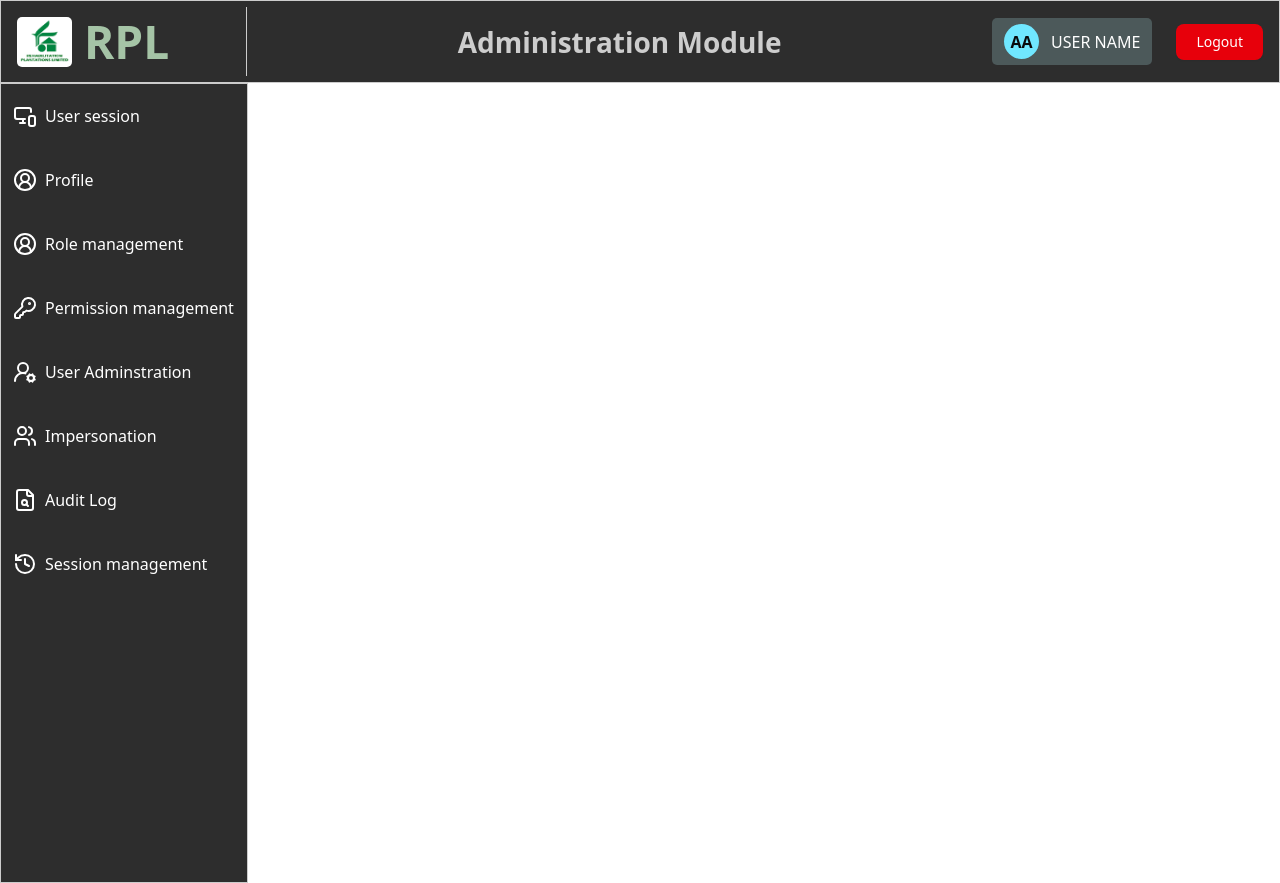
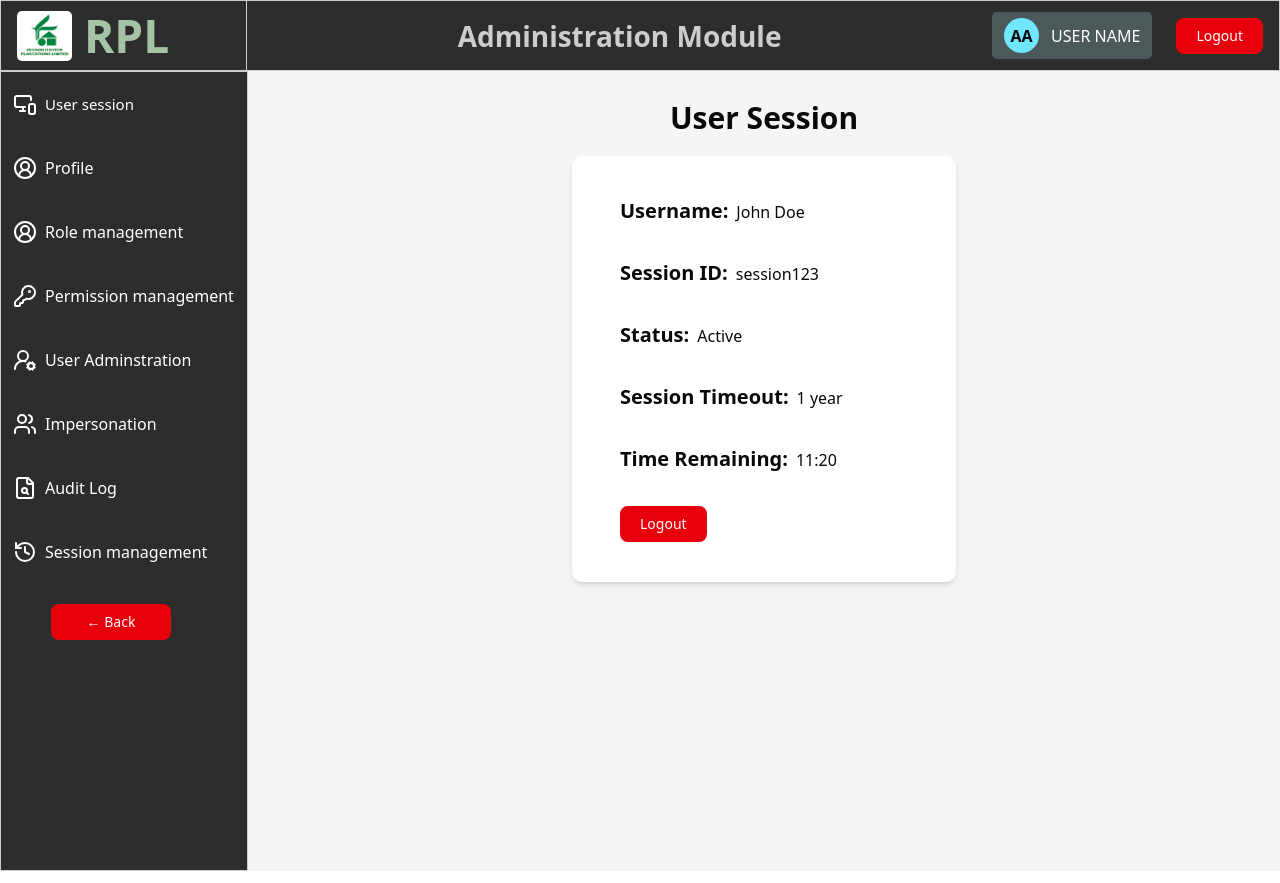
Before and after one commit to parikz45/rpl_erp, a Next.js app in the folder apps/client-web/: page /UserSession in a window 1280 px wide. Built offline with nearby package versions, Linux system fonts and the light colour scheme.

Commit message:
added user session

```diff
--- a/apps/client-web/src/app/UserSession/page.tsx
+++ b/apps/client-web/src/app/UserSession/page.tsx
@@ -1,12 +1,52 @@
 import Navbar from "@client-web/components/Navbar/navbar";
 import Sidebar from "@client-web/components/Sidebar/sidebar";
+import { Button } from "@client-web/components/ui/button";
 
 export default function UserSessionPage() {
     return (
         <div className="flex flex-col">
             <Navbar />
             <div className="flex">
-                <Sidebar/>
+                <Sidebar />
+
+                {/* main page contents */}
+                <div className="flex-1 p-6 bg-[#F5F5F5] flex flex-col items-center  ">
+                    {/* title */}
+                    <h2 className="text-[30px] text-center font-bold mb-4">User Session</h2>
+                    {/* content */}
+                    <div className="rounded-lg shadow-md max-w-sm w-full bg-white p-6">
+                        <div className="py-4 px-6 ">
+                            <span className="font-bold text-[20px] ">Username:</span>
+                            <span className="text-[16px] ml-2">John Doe</span>
+                        </div>
+
+                        <div className="py-4 px-6 ">
+                            <span className="font-bold text-[20px] ">Session ID:</span>
+                            <span className="text-[16px] ml-2">session123</span>
+                        </div>
+
+                        <div className="py-4 px-6 ">
+                            <span className="font-bold text-[20px] ">Status:</span>
+                            <span className="text-[16px] ml-2">Active</span>
+                        </div>
+
+                        <div className="py-4 px-6 ">
+                            <span className="font-bold text-[20px] ">Session Timeout:</span>
+                            <span className="text-[16px] ml-2">1 year</span>
+                        </div>
+
+                        <div className="py-4 px-6 ">
+                            <span className="font-bold text-[20px] ">Time Remaining:</span>
+                            <span className="text-[16px] ml-2">11:20</span>
+                        </div>
+
+                        <div className="py-4 px-6 ">
+                            <Button variant="destructive" className="px-5 py-2">
+                                Logout
+                            </Button>
+                        </div>
+                    </div>
+                </div>
             </div>
         </div>
     );
--- a/apps/client-web/src/components/Navbar/navbar.tsx
+++ b/apps/client-web/src/components/Navbar/navbar.tsx
@@ -2,7 +2,7 @@ import { Button } from "@client-web/components/ui/button";
 
 export default function Navbar() {
     return (
-        <div className="px-4 py-1.5 bg-[#2D2D2D] flex items-center justify-between border border-[#ccc]">
+        <div className="px-4  bg-[#2D2D2D] flex items-center justify-between border border-[#ccc]">
 
             {/* Left: Logo */}
             <div className="flex items-center w-57.5 gap-3 pr-4 border-r border-[#ccc]">
--- a/apps/client-web/src/components/Sidebar/sidebar.tsx
+++ b/apps/client-web/src/components/Sidebar/sidebar.tsx
@@ -1,47 +1,61 @@
 import { CircleUserRound, FileSearch2, History, KeyRound, MonitorSmartphone, UserRoundCog, Users } from "lucide-react";
+import { Button } from "../ui/button";
 
 export default function sidebar() {
     return (
         <div className="flex flex-col w-62 h-screen bg-[#2D2D2D] text-white border border-[#ccc]">
+
+            {/* User session */}
             <div className="flex items-center px-[12px] h-16 cursor-pointer hover:bg-[#3A3A3A]">
                 <MonitorSmartphone />
-                <span className="text-[16px] ml-2">User session</span>
+                <span className="text-[15px] ml-2">User session</span>
             </div>
 
+            {/* Profile */}
             <div className="flex items-center px-[12px] h-16 cursor-pointer hover:bg-[#3A3A3A]">
                 <CircleUserRound />
                 <span className="text-[16px] ml-2">Profile</span>
             </div>
 
+            {/* Role management */}
             <div className="flex items-center px-[12px] h-16 cursor-pointer hover:bg-[#3A3A3A]">
                 <CircleUserRound />
                 <span className="text-[16px] ml-2">Role management</span>
             </div>
 
+            {/* Permission management */}
             <div className="flex items-center px-[12px] h-16 cursor-pointer hover:bg-[#3A3A3A]">
                 <KeyRound />
                 <span className="text-[16px] ml-2">Permission management</span>
             </div>
 
+            {/* User Administration */}
             <div className="flex items-center px-[12px] h-16 cursor-pointer hover:bg-[#3A3A3A]">
                 <UserRoundCog />
                 <span className="text-[16px] ml-2">User Adminstration</span>
             </div>
 
+            {/* Impersonation */}
             <div className="flex items-center px-[12px] h-16 cursor-pointer hover:bg-[#3A3A3A]">
                 <Users />
                 <span className="text-[16px] ml-2">Impersonation</span>
             </div>
 
+            {/* audit log */}
             <div className="flex items-center px-[12px] h-16 cursor-pointer hover:bg-[#3A3A3A]">
                 <FileSearch2 />
                 <span className="text-[16px] ml-2">Audit Log</span>
             </div>
 
+            {/* session management */}
             <div className="flex items-center px-[12px] h-16 cursor-pointer hover:bg-[#3A3A3A]">
                 <History />
                 <span className="text-[16px] ml-2">Session management</span>
             </div>
+
+            <Button variant="destructive" className="w-30 mt-[20px] mx-[50px] px-2 py-2">
+                ← Back
+            </Button>
         </div>
     );
 }
```
